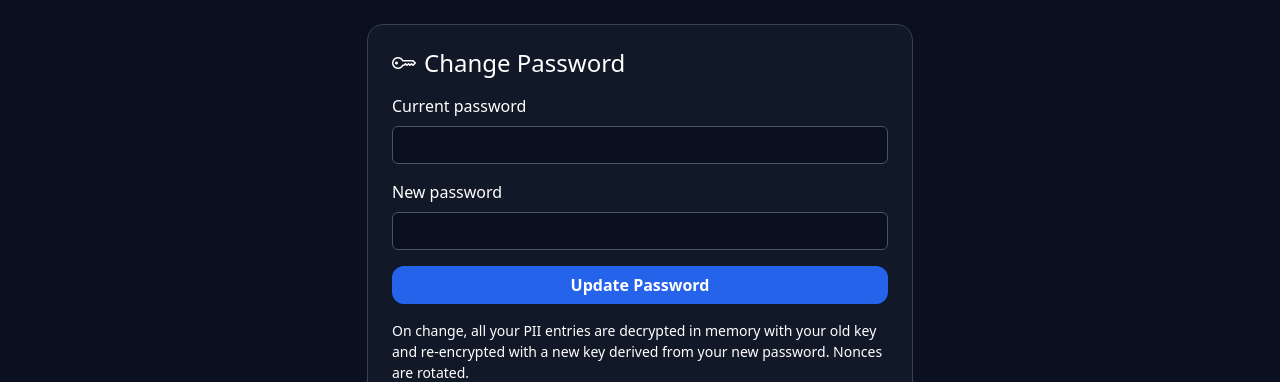
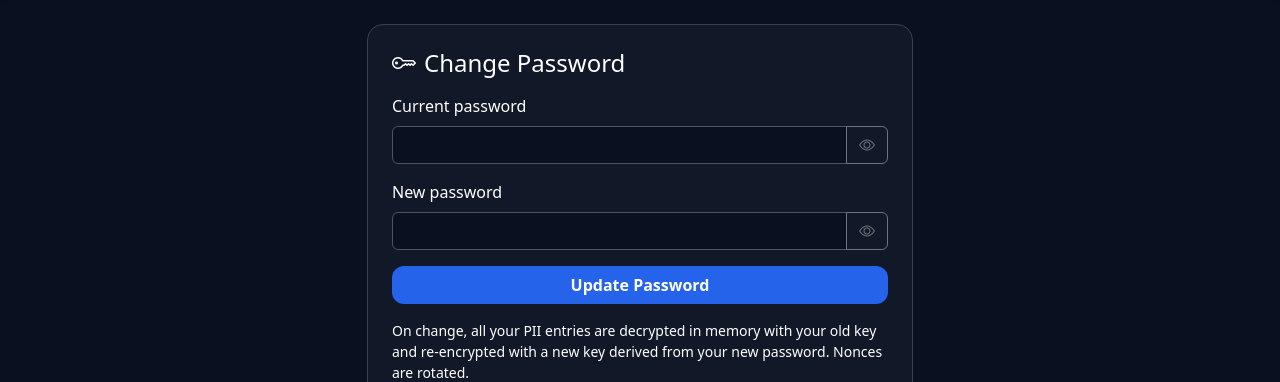
Before and after one commit to vishal-rathod-1/cognizant-hackathon, a Flask app: page /change-password in a window 1280 px wide. Shown: the part 56-438 px from the top of the page. Run offline with Flask 3, Linux system fonts and the light colour scheme; the visitor is signed in with stand-in values (Sample User, id 1).

```diff
--- a/templates/change_password.html
+++ b/templates/change_password.html
@@ -5,20 +5,52 @@
     <div class="card p-4">
       <h4 class="mb-3"><i class="bi bi-key me-2"></i>Change Password</h4>
       <form method="post">
+
+        <!-- Current password -->
         <div class="mb-3">
           <label class="form-label">Current password</label>
-          <input class="form-control" type="password" name="old_password" required>
+          <div class="input-group">
+            <input id="oldPassword" class="form-control" type="password" name="old_password" required>
+            <button type="button" class="btn btn-outline-secondary" onclick="togglePassword('oldPassword', this)">
+              <i class="bi bi-eye"></i>
+            </button>
+          </div>
         </div>
+
+        <!-- New password -->
         <div class="mb-3">
           <label class="form-label">New password</label>
-          <input class="form-control" type="password" name="new_password" required>
+          <div class="input-group">
+            <input id="newPassword" class="form-control" type="password" name="new_password" required>
+            <button type="button" class="btn btn-outline-secondary" onclick="togglePassword('newPassword', this)">
+              <i class="bi bi-eye"></i>
+            </button>
+          </div>
         </div>
+
         <button class="btn btn-brand w-100" type="submit">Update Password</button>
       </form>
+
       <div class="small muted mt-3">
-        On change, all your PII entries are decrypted in memory with your old key and re‑encrypted with a new key derived from your new password. Nonces are rotated.
+        On change, all your PII entries are decrypted in memory with your old key and re-encrypted with a new key derived from your new password. Nonces are rotated.
       </div>
     </div>
   </div>
 </div>
+
+<script>
+function togglePassword(fieldId, btn) {
+  const field = document.getElementById(fieldId);
+  const icon = btn.querySelector("i");
+  if (field.type === "password") {
+    field.type = "text";
+    icon.classList.remove("bi-eye");
+    icon.classList.add("bi-eye-slash");
+  } else {
+    field.type = "password";
+    icon.classList.remove("bi-eye-slash");
+    icon.classList.add("bi-eye");
+  }
+}
+</script>
 {% endblock %}
```
